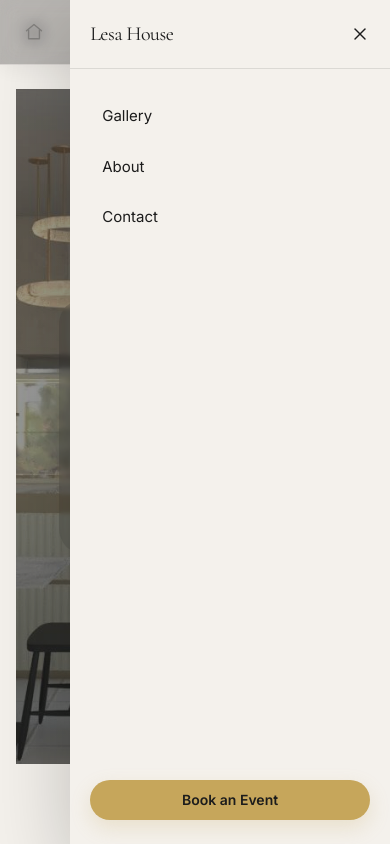
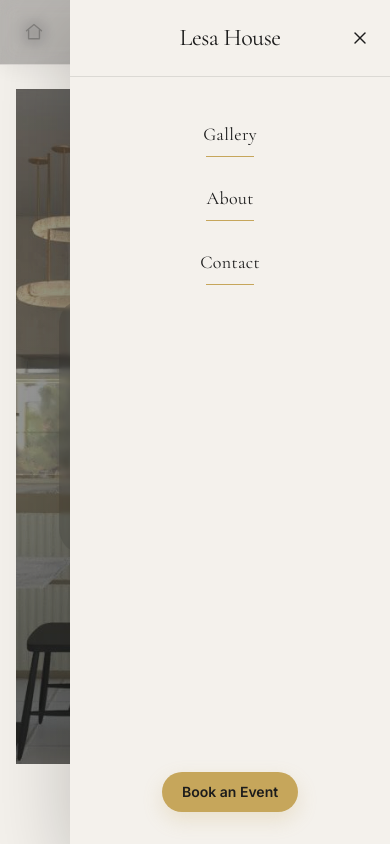
Before and after one commit to irema00/lesa-house-site, a Next.js app: page / in a window 390 px wide. Both pictures are taken after a click on the button "Open menu". Shown: the top 844 px of the page. Built offline with nearby package versions, Linux system fonts and the light colour scheme.

Commit message:
center mobile drawer items

```diff
--- a/app/components/header/MobileDrawer.tsx
+++ b/app/components/header/MobileDrawer.tsx
@@ -31,10 +31,10 @@
         aria-hidden={!open}
       >
         {/* Drawer header */}
-        <div className="flex items-center justify-between border-b border-black/10 px-5 py-5">
+        <div className="relative border-b border-black/10 px-6 py-5">
           <Link
             href="#home"
-            className="font-serif text-xl tracking-tight text-[#1C1C1C]"
+            className="block text-center font-serif text-[24px] tracking-[-0.02em] text-[#1C1C1C]"
             onClick={onClose}
           >
             {site.brand.name}
@@ -44,7 +44,7 @@
             type="button"
             aria-label="Close menu"
             onClick={onClose}
-            className="text-[#1C1C1C] transition active:scale-90 active:opacity-70 focus-visible:outline-none focus-visible:ring-2 focus-visible:ring-black/10"
+            className="absolute right-5 top-1/2 -translate-y-1/2 text-[#1C1C1C] transition active:scale-90 active:opacity-70 focus-visible:outline-none focus-visible:ring-2 focus-visible:ring-black/10"
           >
             <CloseIcon className="h-5 w-5" />
           </button>
@@ -52,7 +52,7 @@
 
         {/* Drawer nav */}
         <nav
-          className="flex flex-1 flex-col px-5 py-6"
+          className="flex flex-1 flex-col items-center px-6 py-8 text-center"
           aria-label="Mobile Navigation"
         >
           <div className="flex flex-col gap-1">
@@ -61,9 +61,10 @@
                 key={item.href}
                 href={item.href}
                 onClick={onClose}
-                className="rounded-xl px-3 py-3 text-[15px] text-[#1C1C1C] transition hover:bg-black/5"
+                className="group flex w-full flex-col items-center justify-center rounded-xl px-4 py-3 text-center font-serif text-[18px] tracking-[0.02em] text-[#1C1C1C] transition-all duration-300 hover:scale-[1.03] hover:tracking-[0.05em]"
               >
-                {item.label}
+                <span>{item.label}</span>
+                <span className="mt-2 block h-[1px] w-12 bg-[#C6A65B] transition-all duration-300 group-hover:w-16" />
               </Link>
             ))}
           </div>
```
